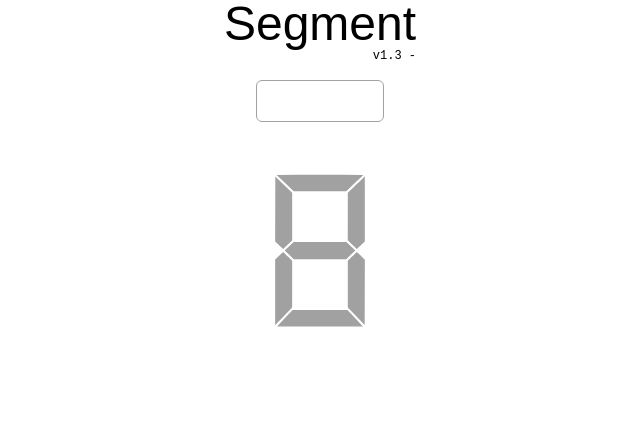
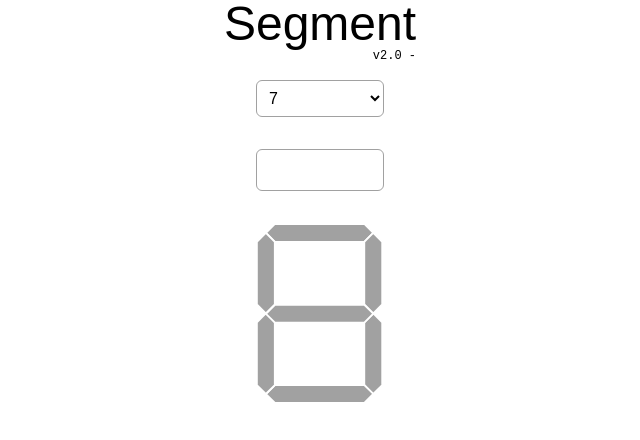
Before and after one commit to mmjmanders/seven-segment, a SvelteKit app: page / in a window 1280 px wide. Shown: the top 440 px of the page, without its empty margins (320-960 px from the left). Built offline with nearby package versions, Linux system fonts and the light colour scheme.

Commit message:
Initial 14 segments added

```diff
--- a/src/app.html
+++ b/src/app.html
@@ -9,7 +9,7 @@
 		<link rel="manifest" href="%sveltekit.assets%/site.webmanifest" />
 		%sveltekit.head%
 	</head>
-	<body data-sveltekit-preload-data="hover" class="dark:bg-neutral-900">
+	<body data-sveltekit-preload-data="hover" class="bg-white dark:bg-neutral-900">
 		<div style="display: contents">%sveltekit.body%</div>
 	</body>
 </html>
--- a/src/routes/Number.svelte
+++ b/src/routes/Number.svelte
@@ -1,6 +1,7 @@
 <script lang="ts">
-	let { input }: { input: number | undefined } = $props();
-	const masks: { [key: number]: number } = {
+	let { input, nrSegments }: { input: number | undefined; nrSegments: number } = $props();
+	const masks: { [key: number]: { [key: number]: number } } = {
+		7: {
 			0: 0b1111110,
 			1: 0b0110000,
 			2: 0b1101101,
@@ -11,50 +12,146 @@
 			7: 0b1110000,
 			8: 0b1111111,
 			9: 0b1111011
+		}
 	};
 
 	const state: (i: number) => 'on' | 'off' = (i) => {
 		if (input == undefined) {
 			return 'off';
 		}
-		return ((1 << (6 - i)) & masks[input]) != 0 ? 'on' : 'off';
+		return ((1 << (6 - i)) & masks[nrSegments][input]) != 0 ? 'on' : 'off';
 	};
 </script>
 
-<svg viewBox="0 0 75.991 114.71">
-	<g transform="translate(-46.883 -35.635)">
+{#if nrSegments === 14}
+	<svg viewBox="0 0 143 202.25" class="svg-background">
+		<g transform="translate(279.53125,-639.1875)" stroke-linecap="square">
 			<path
-			class={state(0)}
-			d="m64.19 52.885-5.0842-4.8349 12.826-0.04387c7.0546-0.02413 18.649-0.02413 25.765 0l12.939 0.04387-5.0842 4.8349-5.0842 4.8349h-15.597-15.597l-5.0842-4.8349z"
+				class="stroke-current stroke-2 {state(0)}"
+				d="m -258.34868,640.28548 99.80967,-0.067 10,10 -10,10 -99.80967,0.067 -10,-10 z"
 			/>
 			<path
-			class={state(1)}
-			d="m104.07 89.487-2.6963-2.5871 0.006-14.14 0.006-14.14 3.4657-3.306c1.9062-1.8183 4.1781-4.0026 5.0489-4.854l1.5831-1.548-0.00007 19.336-0.00006 19.336-2.3587 2.2448-2.3587 2.2448-2.6963-2.5871z"
+				class="stroke-current stroke-2 {state(1)}"
+				d="m -158.53902,730.19264 0,-70 10,-10 10,10 0,70 -10,10 -10,-10 z"
 			/>
 			<path
-			class={state(2)}
-			d="m106.4 132-5.0016-5.2212-0.005-13.905-0.005-13.905 1.9254-1.8527c1.059-1.019 2.2753-2.1698 2.7028-2.5573l0.77744-0.70464 2.3544 2.2568 2.3544 2.2568-0.0511 19.426-0.0511 19.426-5.0015-5.2212z"
+				class="stroke-current stroke-2 {state(2)}"
+				d="m -158.53902,820.1926 0,-70 10,-10 10,10 0,70 -10,10 -10,-10 z"
 			/>
 			<path
-			class={state(3)}
-			d="m60.597 136.72c0.643-0.69964 2.7094-2.8882 4.592-4.8636l3.423-3.5915h16.259 16.259l3.423 3.5915c1.8826 1.9753 3.949 4.1639 4.592 4.8636l1.1691 1.2721h-25.443-25.443l1.1691-1.2721z"
+				class="stroke-current stroke-2 {state(3)}"
+				d="m -258.34868,820.2596 99.80967,-0.067 10,10 -10,10 -99.80967,0.067 -10,-10 z"
 			/>
 			<path
-			class={state(4)}
-			d="m58.258 117.79v-19.484l2.3473-2.2274 2.3473-2.2274 0.7761 0.70341c0.42686 0.38688 1.6425 1.5371 2.7015 2.5561l1.9254 1.8527-0.0043 13.905-0.0043 13.905-3.2745 3.423c-1.801 1.8826-4.0711 4.2455-5.0446 5.2508l-1.7701 1.8278v-19.484z"
+				class="stroke-current stroke-2 {state(4)}"
+				d="m -278.53901,820.1926 0,-70 10,-10 10,10 0,70 -10,10 -10,-10 z"
 			/>
 			<path
-			class={state(5)}
-			d="m60.61 89.825-2.354-2.2487 0.04353-19.268 0.04353-19.268 5.0061 4.7831 5.0061 4.7831v14.17 14.17l-2.6956 2.5637-2.6956 2.5637-2.354-2.2487z"
+				class="stroke-current stroke-2 {state(5)}"
+				d="m -278.53901,730.19264 0,-70 10,-10 10,10 0,70 -10,10 -10,-10 z"
 			/>
 			<path
-			class={state(6)}
-			d="m66.596 95.5-2.701-2.6093 2.6708-2.5244 2.6708-2.5244h15.635 15.635l2.6708 2.5244 2.6708 2.5244-2.701 2.6093-2.701 2.6093h-15.574-15.574l-2.701-2.6093z"
+				class="stroke-current stroke-2 {state(6)}"
+				d="m -258.34868,730.60039 99.80967,-0.067 10,10 -10,10 -99.80967,0.067 -10,-10 z"
+			/>
+			<!--
+			<path d="m -278.53901,730.19264 0,-70 10,-10 10,10 0,70 -10,10 -10,-10 z" />
+			<path d="m -278.53901,820.1926 0,-70 10,-10 10,10 0,70 -10,10 -10,-10 z" />
+			<path d="m -158.53902,730.19264 0,-70 10,-10 10,10 0,70 -10,10 -10,-10 z" />
+			<path d="m -158.53902,820.1926 0,-70 10,-10 10,10 0,70 -10,10 -10,-10 z" />
+			<path d="m -258.34868,820.2596 99.80967,-0.067 10,10 -10,10 -99.80967,0.067 -10,-10 z" />
+			<path d="m 94.297079,660.19268 30,50 0,20 -10,0 -30,-50 0,-20 10,0 z" />
+			<path d="m 174.29708,660.19268 -30,50 0,20 10,0 30,-50 0,-20 -10,0 z" />
+			<path d="m 124.29713,730.19264 0,-70 10,-10 10,10 0,70 -10,10 -10,-10 z" />
+			<path d="m 124.29713,730.19264 0,-70 10,-10 10,10 0,70 -10,10 -10,-10 z" />
+			<path d="m 174.29708,820.1927 -30,-50 0,-20 10,0 30,50 0,20 -10,0 z" />
+			<path d="m 94.297079,820.1927 30,-50 0,-20 -10,0 -30,50 0,20 10,0 z" />
+			<path d="m 124.29713,820.1926 0,-70 10,-10 10,10 0,70 -10,10 -10,-10 z" />
+			<path d="m 64.297129,730.19264 0,-70 10,-10 10,10 0,70 -10,10 -10,-10 z" />
+			<path d="m 64.297129,820.1926 0,-70 10,-10 10,10 0,70 -10,10 -10,-10 z" />
+			<path d="m 184.29713,730.19264 0,-70 10,-10 10,10 0,70 -10,10 -10,-10 z" />
+			<path d="m 184.29713,820.1926 0,-70 10,-10 10,10 0,70 -10,10 -10,-10 z" />
+			<path d="m 84.297129,730.19264 40,0 10,10 -10,10 -40,0 -10,-10 10,-10 z" />
+			<path d="m 144.29713,730.19264 40,0 10,10 -10,10 -40,0 -10,-10 10,-10 z" />
+			<path d="m 268.50077,660.19268 30,50 0,20 -10,0 -30,-50 0,-20 10,0 z" />
+			<path d="m 348.50077,660.19268 -30,50 0,20 10,0 30,-50 0,-20 -10,0 z" />
+			<path d="m 298.50082,730.19264 0,-70 10,-10 10,10 0,70 -10,10 -10,-10 z" />
+			<path d="m 298.50082,730.19264 0,-70 10,-10 10,10 0,70 -10,10 -10,-10 z" />
+			<path d="m 348.50077,820.1927 -30,-50 0,-20 10,0 30,50 0,20 -10,0 z" />
+			<path d="m 268.50077,820.1927 30,-50 0,-20 -10,0 -30,50 0,20 10,0 z" />
+			<path d="m 298.50082,820.1926 0,-70 10,-10 10,10 0,70 -10,10 -10,-10 z" />
+			<path d="m 258.50082,640.19264 40,0 10,10 -10,10 -40,0 -10,-10 10,-10 z" />
+			<path d="m 318.50082,640.19264 40,0 10,10 -10,10 -40,0 -10,-10 10,-10 z" />
+			<path d="m 238.50082,730.19264 0,-70 10,-10 10,10 0,70 -10,10 -10,-10 z" />
+			<path d="m 238.50082,820.1926 0,-70 10,-10 10,10 0,70 -10,10 -10,-10 z" />
+			<path d="m 358.50082,730.19264 0,-70 10,-10 10,10 0,70 -10,10 -10,-10 z" />
+			<path d="m 358.50082,820.1926 0,-70 10,-10 10,10 0,70 -10,10 -10,-10 z" />
+			<path d="m 258.50082,820.1926 40,0 10,10 -10,10 -40,0 -10,-10 10,-10 z" />
+			<path d="m 318.50082,820.1926 40,0 10,10 -10,10 -40,0 -10,-10 10,-10 z" />
+			<path d="m 258.50082,730.19264 40,0 10,10 -10,10 -40,0 -10,-10 10,-10 z" />
+			<path d="m 318.50082,730.19264 40,0 10,10 -10,10 -40,0 -10,-10 10,-10 z" />
+			<path d="m -258.34868,730.60039 99.80967,-0.067 10,10 -10,10 -99.80967,0.067 -10,-10 z" />
+			<path d="m -258.34868,640.28548 99.80967,-0.067 10,10 -10,10 -99.80967,0.067 -10,-10 z" />
+			<path d="m -106.53016,730.19264 0,-70 10,-10 10,10 0,70 -10,10 -10,-10 z" />
+			<path d="m -106.53016,820.1926 0,-70 10,-10 10,10 0,70 -10,10 -10,-10 z" />
+			<path d="m 13.469829,730.19264 0,-70 10,-10 10,10 0,70 -10,10 -10,-10 z" />
+			<path d="m 13.469829,820.1926 0,-70 10,-10 10,10 0,70 -10,10 -10,-10 z" />
+			<path d="m -86.339831,820.2596 99.80967,-0.067 10,10 -10,10 -99.80967,0.067 -10,-10 z" />
+			<path d="m -86.339831,730.60039 99.80967,-0.067 10,10 -10,10 -99.80967,0.067 -10,-10 z" />
+			<path d="m -86.339831,640.28548 99.80967,-0.067 10,10 -10,10 -99.80967,0.067 -10,-10 z" />
+			<path d="m 3.396847,660.19268 -42.122677,70.15983 12.122677,-0.15981 10,0 30,-50 0,-20 z" />
+			<path
+				d="m -76.603153,820.1927 41.934535,-69.64595 -11.934535,0.12147 -10,0 -30,49.66038 0,19.8641 z"
+			/>
+			<path d="m 84.047405,640.28548 99.809675,-0.067 10,10 -10,10 -99.809675,0.067 -10,-10 z" />
+			<path d="m 84.047405,820.4512 99.809675,-0.067 10,10 -10,10 -99.809675,0.067 -10,-10 z" />
+		-->
+		</g>
+	</svg>
+{:else}
+	<svg viewBox="0 0 143 202.25" class="svg-background">
+		<g transform="translate(279.53125,-639.1875)" stroke-linecap="square">
+			<path
+				class="stroke-current stroke-2 {state(0)}"
+				d="m -258.34868,640.28548 99.80967,-0.067 10,10 -10,10 -99.80967,0.067 -10,-10 z"
+			/>
+			<path
+				class="stroke-current stroke-2 {state(1)}"
+				d="m -158.53902,730.19264 0,-70 10,-10 10,10 0,70 -10,10 -10,-10 z"
+			/>
+			<path
+				class="stroke-current stroke-2 {state(2)}"
+				d="m -158.53902,820.1926 0,-70 10,-10 10,10 0,70 -10,10 -10,-10 z"
+			/>
+			<path
+				class="stroke-current stroke-2 {state(3)}"
+				d="m -258.34868,820.2596 99.80967,-0.067 10,10 -10,10 -99.80967,0.067 -10,-10 z"
+			/>
+			<path
+				class="stroke-current stroke-2 {state(4)}"
+				d="m -278.53901,820.1926 0,-70 10,-10 10,10 0,70 -10,10 -10,-10 z"
+			/>
+			<path
+				class="stroke-current stroke-2 {state(5)}"
+				d="m -278.53901,730.19264 0,-70 10,-10 10,10 0,70 -10,10 -10,-10 z"
+			/>
+			<path
+				class="stroke-current stroke-2 {state(6)}"
+				d="m -258.34868,730.60039 99.80967,-0.067 10,10 -10,10 -99.80967,0.067 -10,-10 z"
 			/>
 		</g>
 	</svg>
+{/if}
 
 <style lang="scss">
+	.svg-background {
+		color: var(--color-white);
+
+		@media (prefers-color-scheme: dark) {
+			color: var(--color-neutral-900);
+		}
+	}
+
 	.off {
 		fill: var(--color-neutral-400);
 
--- a/src/routes/Segment.svelte
+++ b/src/routes/Segment.svelte
@@ -2,12 +2,14 @@
 	import Number from './Number.svelte';
 
 	let entered = $state<number | undefined>(undefined);
-	let normalized = $derived.by(() =>
-		entered != undefined ? Math.floor(entered / (entered >= 10 ? 10 : 1)) : undefined
-	);
+	let nrSegments = $state<'7' | '14'>('7');
 </script>
 
 <div class="flex flex-col gap-y-8">
+	<select bind:value={nrSegments} class="p-2 border border-neutral-400 rounded-md">
+		<option value="7">7</option>
+		<option value="14">14</option>
+	</select>
 	<input
 		bind:value={entered}
 		type="number"
@@ -16,5 +18,8 @@
 		max="9"
 		class="p-2 border border-neutral-400 rounded-md outline-none focus:outline-1 focus:outline-sky-400 focus:border-sky-400 focus:outline-double"
 	/>
-	<Number input={normalized} />
+	<Number
+		input={entered != undefined ? Math.floor(entered / (entered >= 10 ? 10 : 1)) : undefined}
+		nrSegments={parseInt(nrSegments, 10)}
+	/>
 </div>
```
Also changed, not shown: 1 other file (tests, documents, lock files or other folders). Lines whose indentation alone changed are shown as unchanged.
